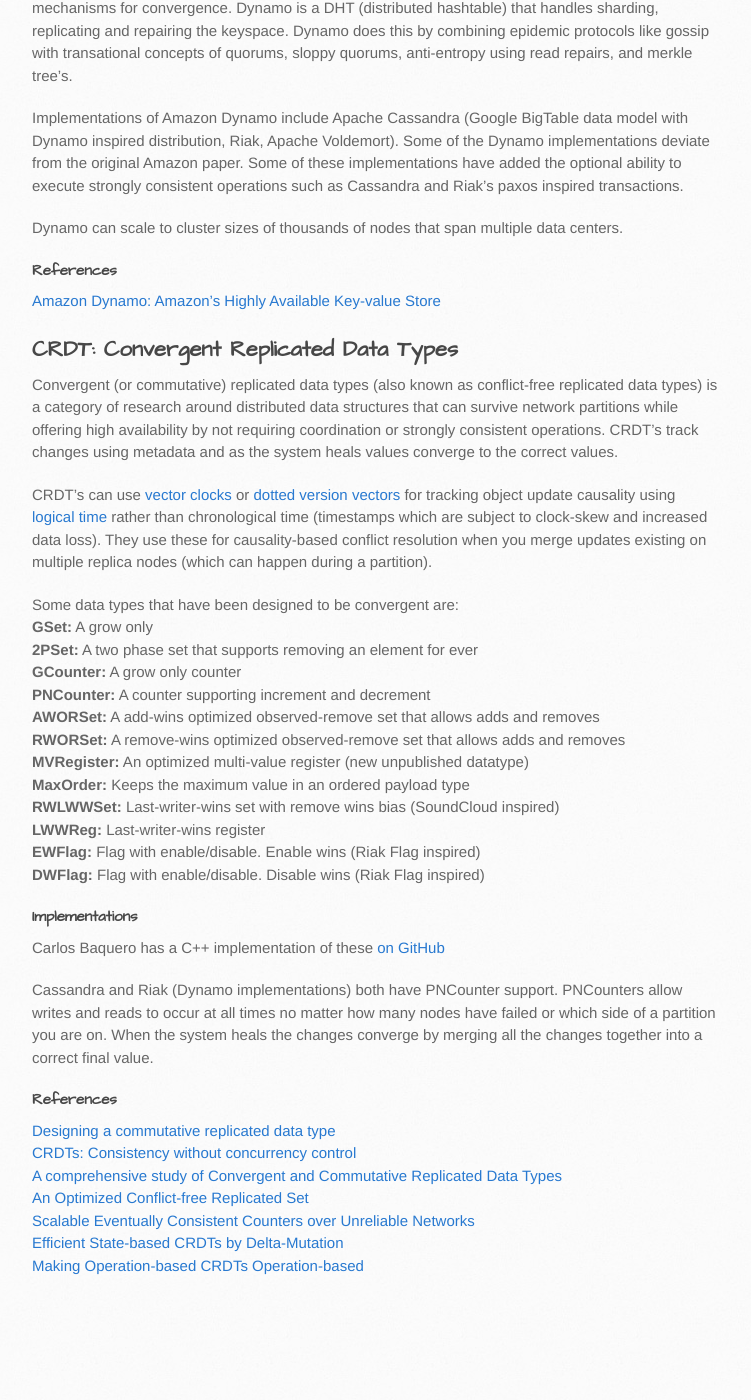
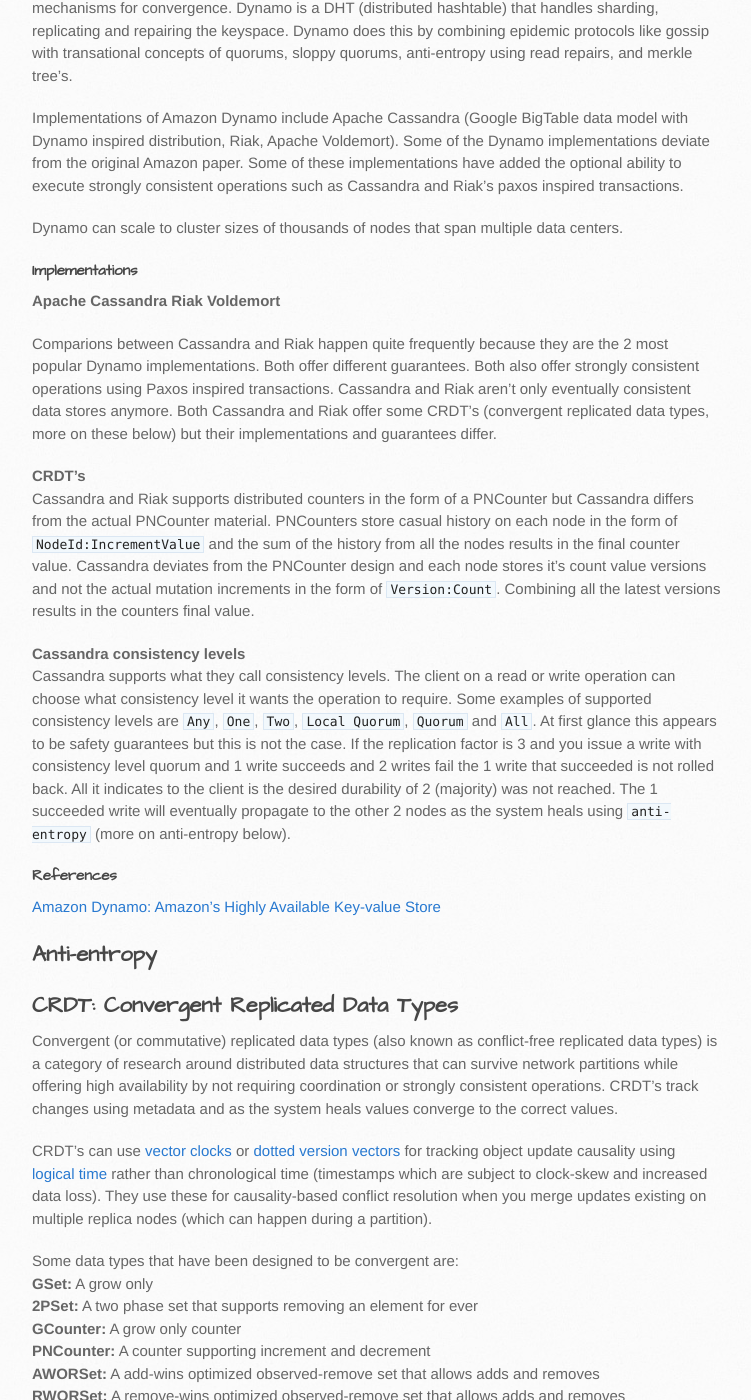
Before and after one commit to simongui/simongui.github.io, a Jekyll site: the page built from distributed-systems/eventual-consistency.md, in a window 1280 px wide and 1400 px high, scrolled down 714 px. Shown: the whole window, without its empty margins (138-889 px from the left). Built offline with Jekyll 4.4.1, drawn with Linux system fonts in a browser that asks for light colours; before the commit the page ends 2034 px from its top, so only the background shows below that; some of the changed text lies outside the part shown.

Commit message:
no message

```diff
--- a/distributed-systems/eventual-consistency.md
+++ b/distributed-systems/eventual-consistency.md
@@ -19,8 +19,23 @@
 
 Dynamo can scale to cluster sizes of thousands of nodes that span multiple data centers.
 
+#### Implementations
+**Apache Cassandra**
+**Riak**
+**Voldemort**
+
+Comparions between Cassandra and Riak happen quite frequently because they are the 2 most popular Dynamo implementations. Both offer different guarantees. Both also offer strongly consistent operations using Paxos inspired transactions. Cassandra and Riak aren't only eventually consistent data stores anymore. Both Cassandra and Riak offer some CRDT's (convergent replicated data types, more on these below) but their implementations and guarantees differ.
+
+**CRDT's**
+Cassandra and Riak supports distributed counters in the form of a PNCounter but Cassandra differs from the actual PNCounter material. PNCounters store casual history on each node in the form of `NodeId:IncrementValue` and the sum of the history from all the nodes results in the final counter value. Cassandra deviates from the PNCounter design and each node stores it's count value versions and not the actual mutation increments in the form of `Version:Count`. Combining all the latest versions results in the counters final value.
+
+**Cassandra consistency levels**
+Cassandra supports what they call consistency levels. The client on a read or write operation can choose what consistency level it wants the operation to require. Some examples of supported consistency levels are `Any`, `One`, `Two`, `Local Quorum`, `Quorum` and `All`. At first glance this appears to be safety guarantees but this is not the case. If the replication factor is 3 and you issue a write with consistency level quorum and 1 write succeeds and 2 writes fail the 1 write that succeeded is not rolled back. All it indicates to the client is the desired durability of 2 (majority) was not reached. The 1 succeeded write will eventually propagate to the other 2 nodes as the system heals using `anti-entropy` (more on anti-entropy below).
+
 #### References
 [Amazon Dynamo: Amazon’s Highly Available Key-value Store](http://www.allthingsdistributed.com/files/amazon-dynamo-sosp2007.pdf){:target="_blank"}
+
+## Anti-entropy
 
 ## CRDT: Convergent Replicated Data Types
 
@@ -48,6 +63,7 @@
 Cassandra and Riak (Dynamo implementations) both have PNCounter support. PNCounters allow writes and reads to occur at all times no matter how many nodes have failed or which side of a partition you are on. When the system heals the changes converge by merging all the changes together into a correct final value.
 
 #### References
+[Summary of different types of CRDT's and how they work](https://github.com/pfraze/crdt_notes){:target="_blank"}
 [Designing a commutative replicated data type](http://arxiv.org/pdf/0710.1784v1.pdf){:target="_blank"}
 [CRDTs: Consistency without concurrency control](http://arxiv.org/pdf/0907.0929v1.pdf){:target="_blank"}
 [A comprehensive study of Convergent and Commutative Replicated Data Types](https://hal.inria.fr/inria-00555588/document){:target="_blank"}
```
